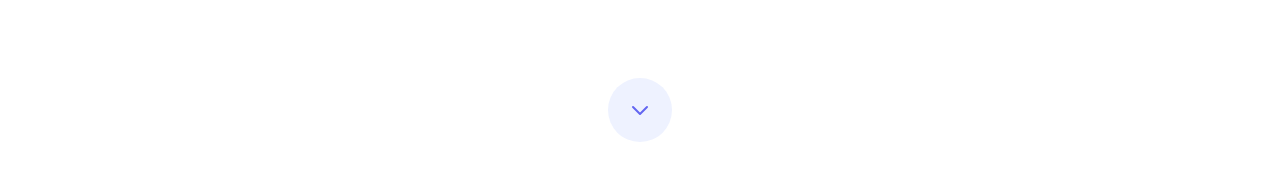
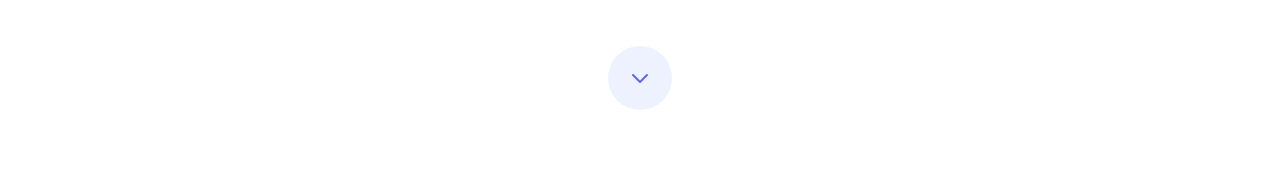
Before and after one commit to Tincre/phund, a Next.js app: page / in a window 1280 px wide. Shown: the part 626-800 px from the top of the page. Built offline with nearby package versions, Linux system fonts and the light colour scheme.

Commit message:
:sparkles: add interactive button scroll

```diff
--- a/components/Hero.jsx
+++ b/components/Hero.jsx
@@ -30,7 +30,10 @@ export default function Hero({ heading, subHeading, cta1, cta2, imageSrc }) {
           alt="Hero image"
         />
       </div>
-      <button className="block mt-10 lg:mt-20 mx-auto w-16 h-16 p-5 rounded-full bg-indigo-50 hover:bg-indigo-100">
+      <a
+        href="#why-invest"
+        className="block mt-8 lg:mt-12 mx-auto w-16 h-16 p-5 rounded-full bg-indigo-50 hover:bg-indigo-100"
+      >
         <svg
           className="mx-auto text-indigo-500"
           xmlns="http://www.w3.org/2000/svg"
@@ -45,7 +48,7 @@ export default function Hero({ heading, subHeading, cta1, cta2, imageSrc }) {
             d="M19 9l-7 7-7-7"
           />
         </svg>
-      </button>
+      </a>
     </div>
   );
 }
```
